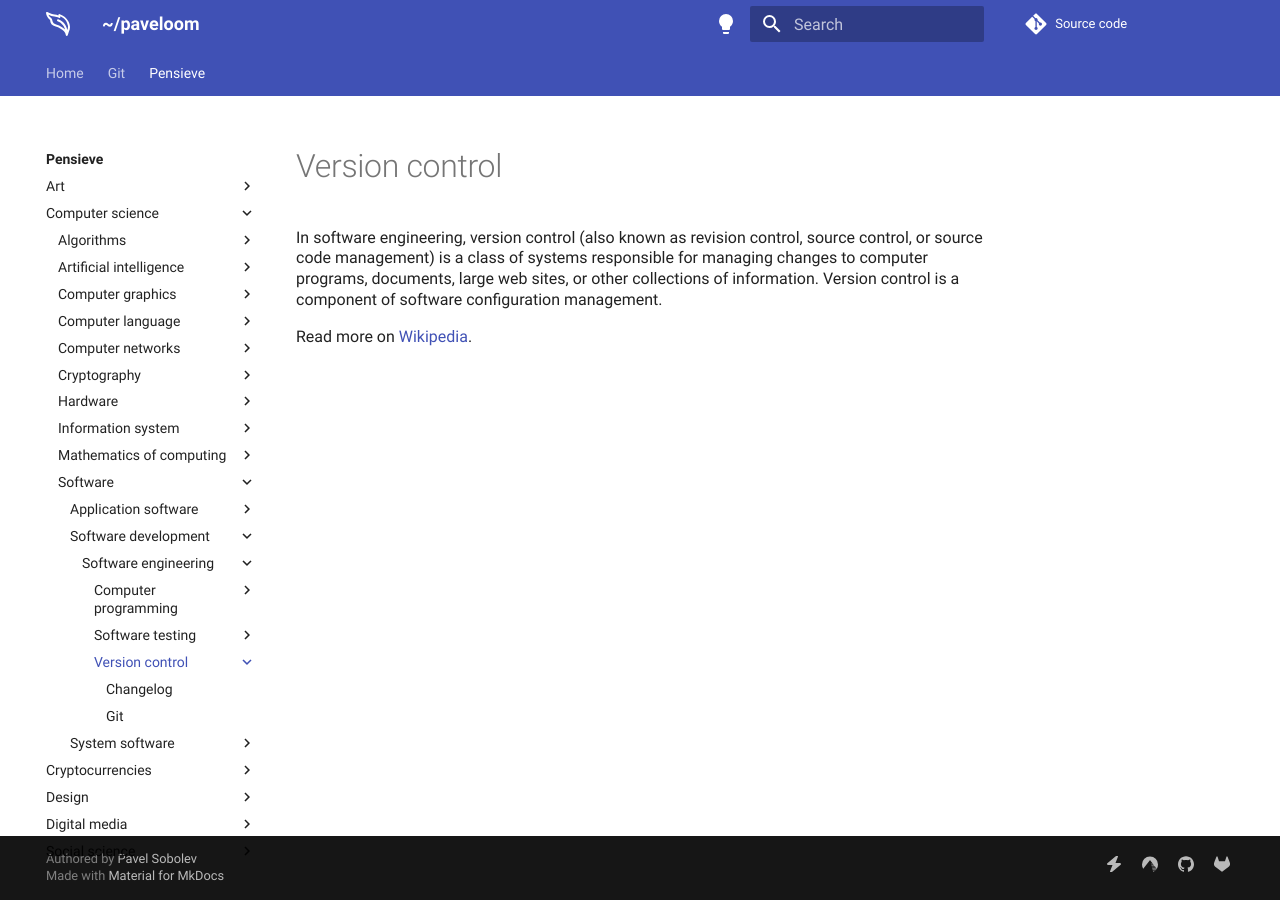
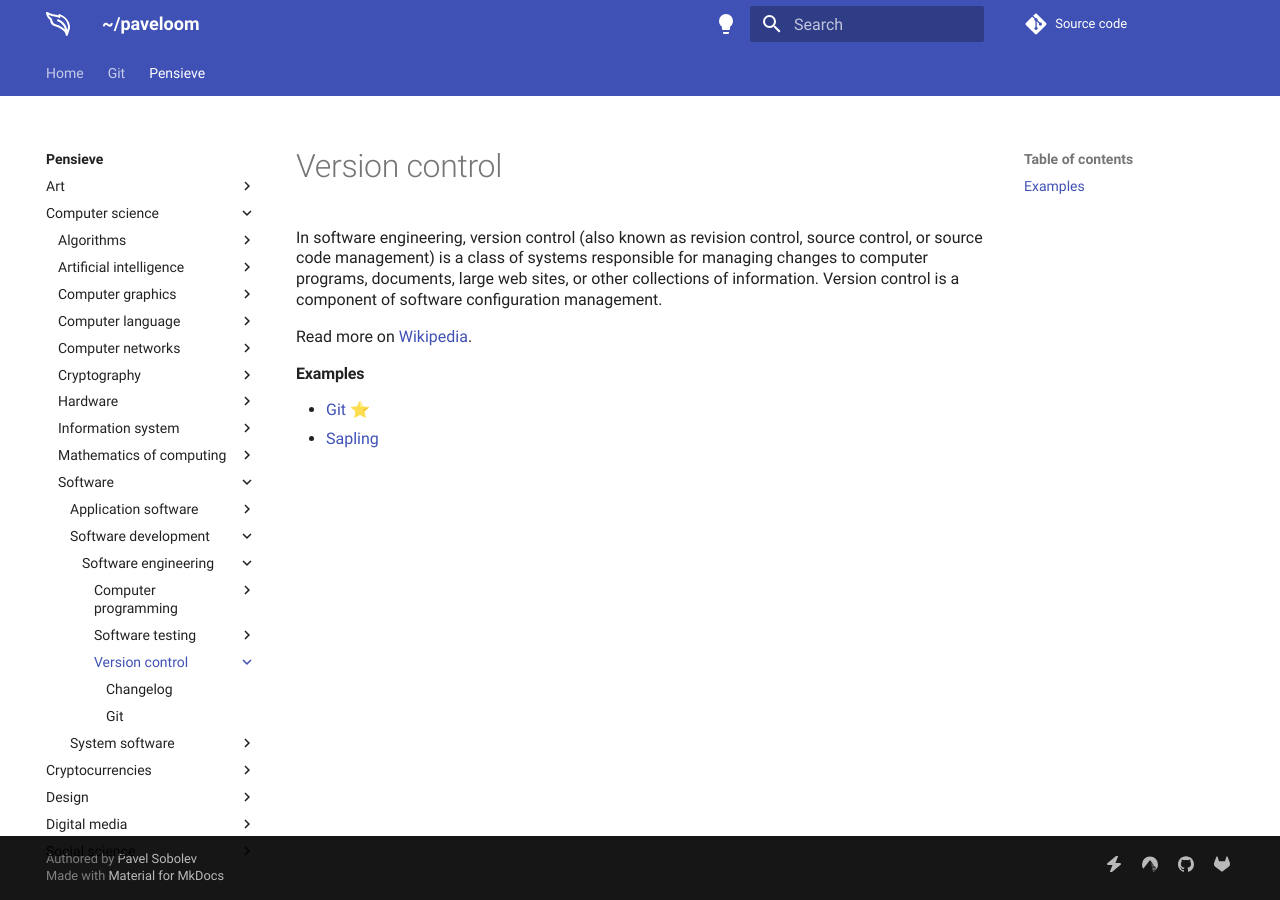
Before and after one commit to paveloom/paveloom.dev, an MkDocs documentation site: the page built from content/pensieve/version-control.md, in a window 1280 px wide. Built offline with MkDocs 1.6.1 and Material for MkDocs 9.7.7, drawn with Linux system fonts in a browser that asks for light colours; comment, search, counter and statistics services are not loaded.

Commit message:
Pensieve: update the Version control page.

```diff
--- a/content/pensieve/version-control.md
+++ b/content/pensieve/version-control.md
@@ -3,3 +3,7 @@
 In software engineering, version control (also known as revision control, source control, or source code management) is a class of systems responsible for managing changes to computer programs, documents, large web sites, or other collections of information. Version control is a component of software configuration management.
 
 Read more on [Wikipedia](https://en.wikipedia.org/wiki/Version_control).
+
+#### Examples
+- [Git](git.md) ⭐
+- [Sapling](https://sapling-scm.com)
```
